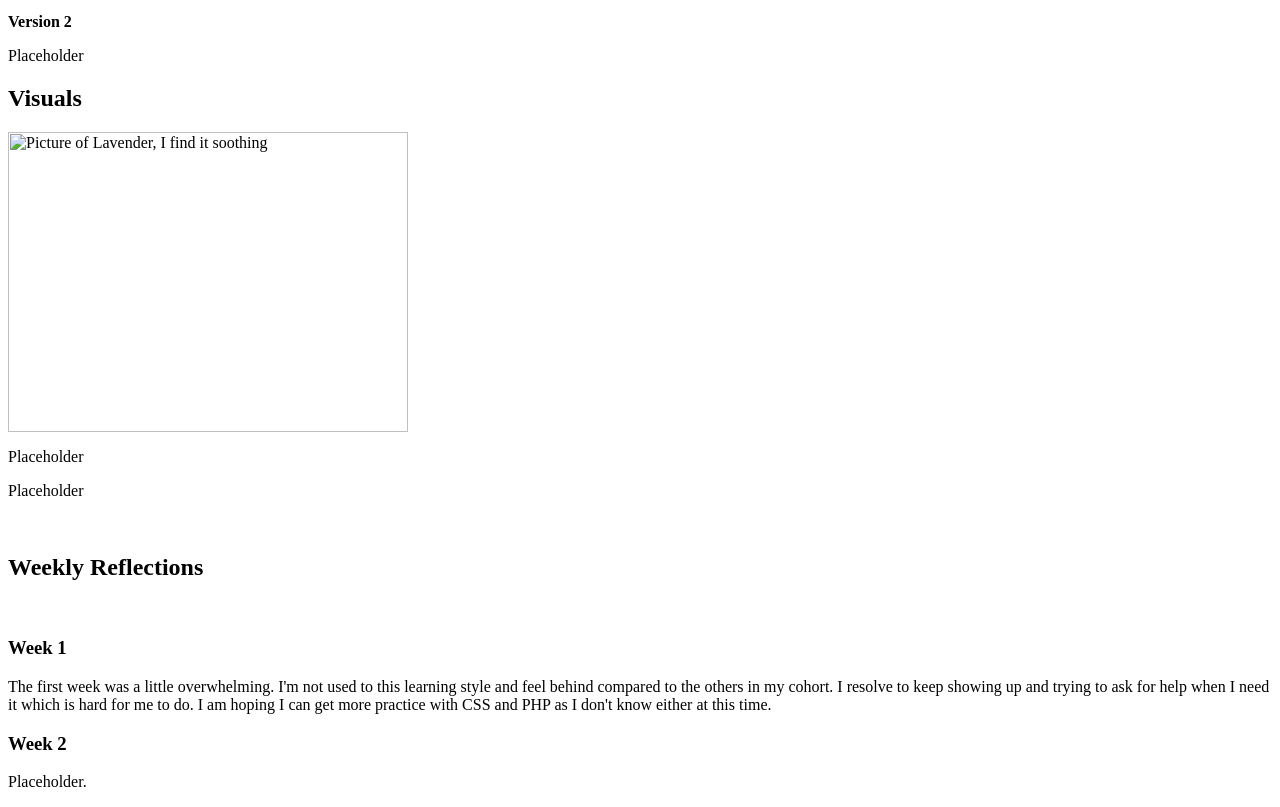
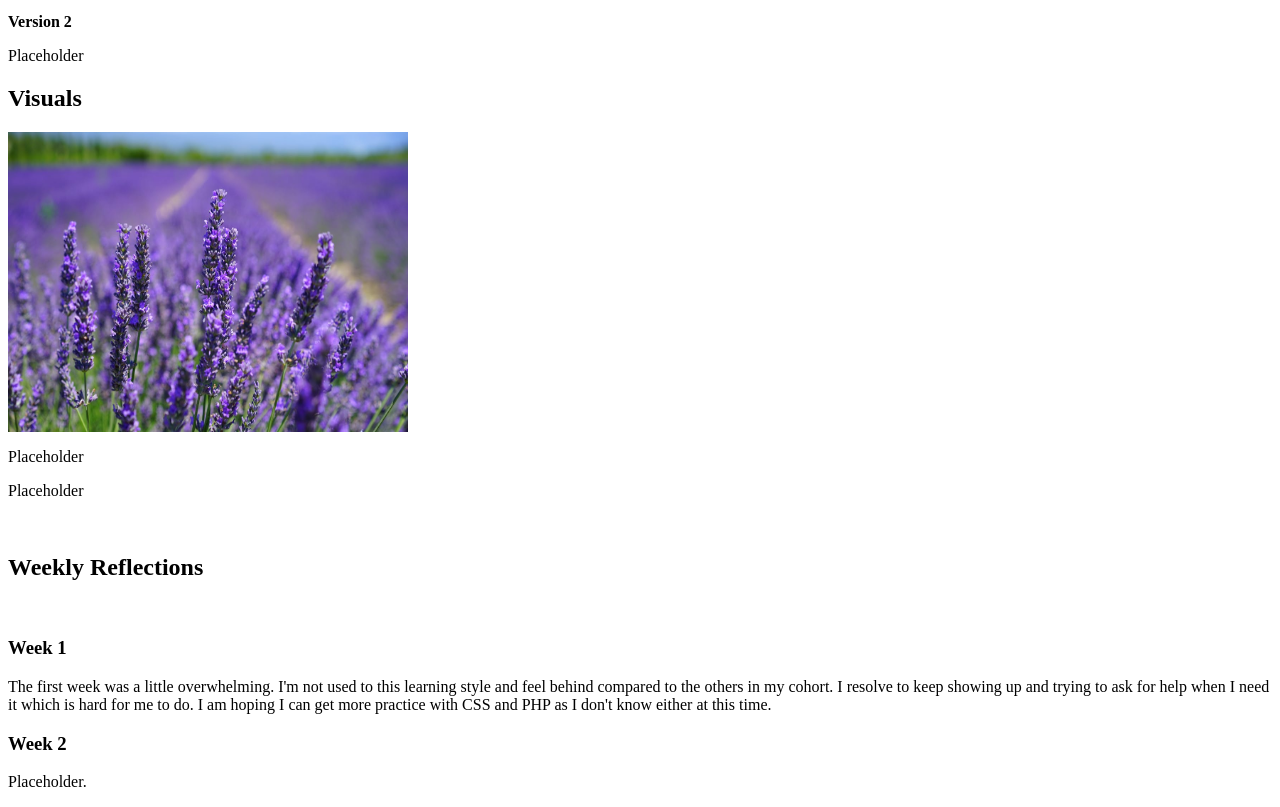
Before and after one commit to johnwilliamdunn/johnwilliamdunn.github.io, a plain HTML site: page index.html in a window 1280 px wide. Shown: the part 1242-2049 px from the top of the page. Drawn offline with Linux system fonts and the light colour scheme.

Commit message:
added html file, added picture

```diff
--- a/index.html
+++ b/index.html
@@ -275,7 +275,7 @@
 			</p>
 		</div>
 		<h2>Visuals</h2>
-		<img src="lav.jpg" alt="Picture of Lavender, I find it soothing" width="400" height="300">
+		<img src="lav.jpeg" alt="Picture of Lavender, I find it soothing" width="400" height="300">
 		<p>Placeholder
 
 		</p>
```
Also changed, not shown: lav.jpeg (added).
